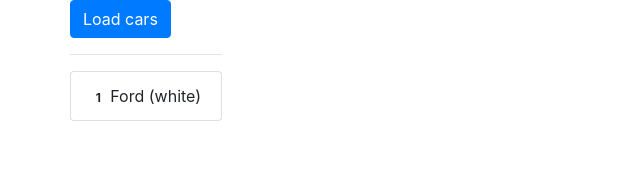
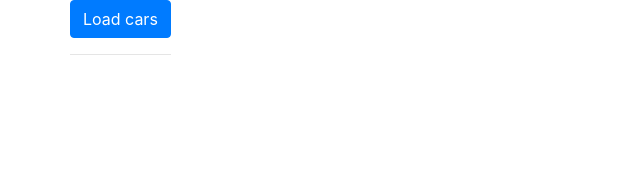
Before and after one commit to artes07/ng-theory-http, an Angular app: page / in a window 1280 px wide. Shown: the top 171 px of the page, without its empty margins (0-640 px from the left). Built offline with nearby package versions, Linux system fonts and the light colour scheme.

Commit message:
add json-server + db.json

```diff
--- /dev/null
+++ b/db.json
@@ -0,0 +1,9 @@
+{
+  "posts": [
+    { "id": 1, "title": "json-server", "author": "typicode" }
+  ],
+  "comments": [
+    { "id": 1, "body": "some comment", "postId": 1 }
+  ],
+  "profile": { "name": "typicode" }
+}
--- a/src/app/app.component.ts
+++ b/src/app/app.component.ts
@@ -5,11 +5,5 @@
   templateUrl: './app.component.html'
 })
 export class AppComponent {
-  cars = [
-    {
-      name: 'Ford',
-      color: 'white',
-      id: 1
-    }
-  ];
+  cars = [];
 }
```
